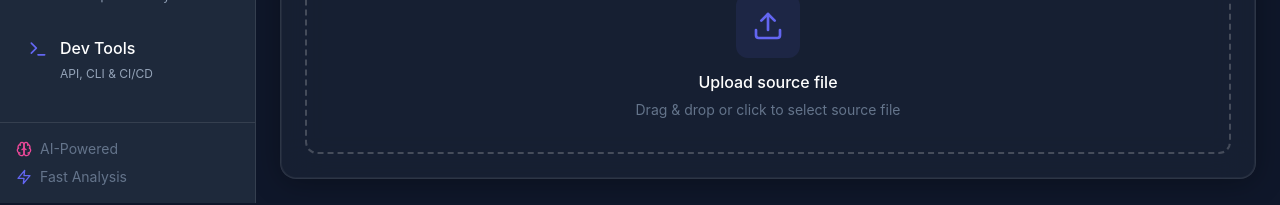
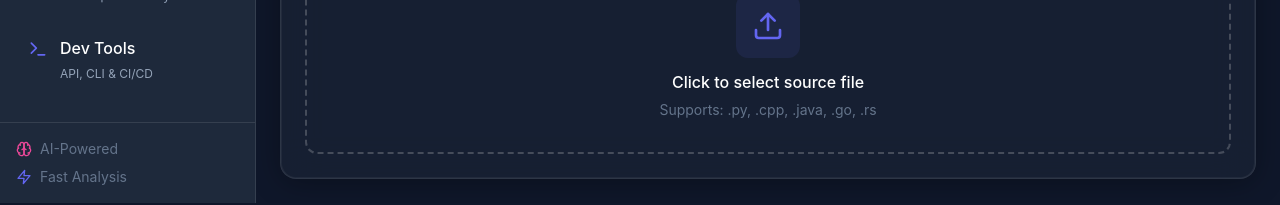
Before and after one commit to muaaz466/code-archaeologist, a React (Vite) app in the folder frontend/web/: page / in a window 1280 px wide. Shown: the part 385-590 px from the top of the page. Built offline with nearby package versions, Linux system fonts and the light colour scheme; no server answers.

Commit message:
Fix file upload - separate file selection and analyze button

```diff
--- a/frontend/web/src/pages/DashboardPage.jsx
+++ b/frontend/web/src/pages/DashboardPage.jsx
@@ -14,36 +14,52 @@ export default function DashboardPage({ apiUrl, sessionId, setSessionId, analysi
   const [error, setError] = useState(null)
   const [selectedLang, setSelectedLang] = useState('auto')
   const [uploadType, setUploadType] = useState('file') // 'file' or 'zip'
+  const [selectedFile, setSelectedFile] = useState(null)
 
-  const handleFileUpload = async (e) => {
+  const handleFileSelect = (e) => {
     const file = e.target.files[0]
-    if (!file) return
+    if (file) {
+      setSelectedFile(file)
+      setError(null)
+    }
+  }
+
+  const handleAnalyze = async () => {
+    if (!selectedFile) {
+      setError('Please select a file first')
+      return
+    }
 
     setLoading(true)
     setError(null)
 
     const formData = new FormData()
-    formData.append('file', file)
+    formData.append('file', selectedFile)
     if (selectedLang !== 'auto') {
       formData.append('language', selectedLang)
     }
 
     try {
       const endpoint = uploadType === 'zip' ? '/batch/analyze' : '/upload'
+      console.log('Uploading to:', `${apiUrl}${endpoint}`)
+
       const response = await fetch(`${apiUrl}${endpoint}`, {
         method: 'POST',
         body: formData,
       })
 
       const data = await response.json()
+      console.log('Response:', data)
 
       if (!response.ok) {
-        throw new Error(data.detail || 'Upload failed')
+        throw new Error(data.detail || `Upload failed: ${response.status}`)
       }
 
       setSessionId(data.session_id)
       setAnalysisData(data)
+      setSelectedFile(null) // Clear after successful upload
     } catch (err) {
+      console.error('Upload error:', err)
       setError(err.message)
     } finally {
       setLoading(false)
@@ -131,7 +147,7 @@ export default function DashboardPage({ apiUrl, sessionId, setSessionId, analysi
         <div className="border-2 border-dashed border-[rgba(255,255,255,0.2)] rounded-xl p-8 text-center hover:border-[#6366f1] transition-colors">
           <input
             type="file"
-            onChange={handleFileUpload}
+            onChange={handleFileSelect}
             accept={uploadType === 'zip' ? '.zip' : '.py,.cpp,.java,.go,.rs'}
             className="hidden"
             id="file-upload"
@@ -146,22 +162,38 @@ export default function DashboardPage({ apiUrl, sessionId, setSessionId, analysi
             </div>
             <div>
               <p className="font-medium">
-                {uploadType === 'zip' ? 'Upload project ZIP' : 'Upload source file'}
+                {selectedFile ? selectedFile.name : (uploadType === 'zip' ? 'Click to select ZIP file' : 'Click to select source file')}
               </p>
               <p className="text-sm text-[#64748b] mt-1">
-                {uploadType === 'zip'
-                  ? 'Drag & drop or click to select .zip file'
-                  : 'Drag & drop or click to select source file'}
+                {selectedFile
+                  ? `Size: ${(selectedFile.size / 1024).toFixed(1)} KB`
+                  : (uploadType === 'zip'
+                    ? 'Select a .zip file with your project'
+                    : 'Supports: .py, .cpp, .java, .go, .rs')}
               </p>
             </div>
           </label>
         </div>
 
-        {loading && (
-          <div className="flex items-center justify-center gap-2 mt-4 text-[#6366f1]">
-            <div className="animate-spin rounded-full h-5 w-5 border-b-2 border-current"></div>
-            <span>Analyzing...</span>
-          </div>
+        {/* Analyze Button */}
+        {selectedFile && (
+          <button
+            onClick={handleAnalyze}
+            disabled={loading}
+            className="btn btn-primary w-full"
+          >
+            {loading ? (
+              <>
+                <div className="animate-spin rounded-full h-4 w-4 border-b-2 border-current"></div>
+                Analyzing...
+              </>
+            ) : (
+              <>
+                <Upload size={18} />
+                Analyze {uploadType === 'zip' ? 'Project' : 'File'}
+              </>
+            )}
+          </button>
         )}
 
         {error && (
```
